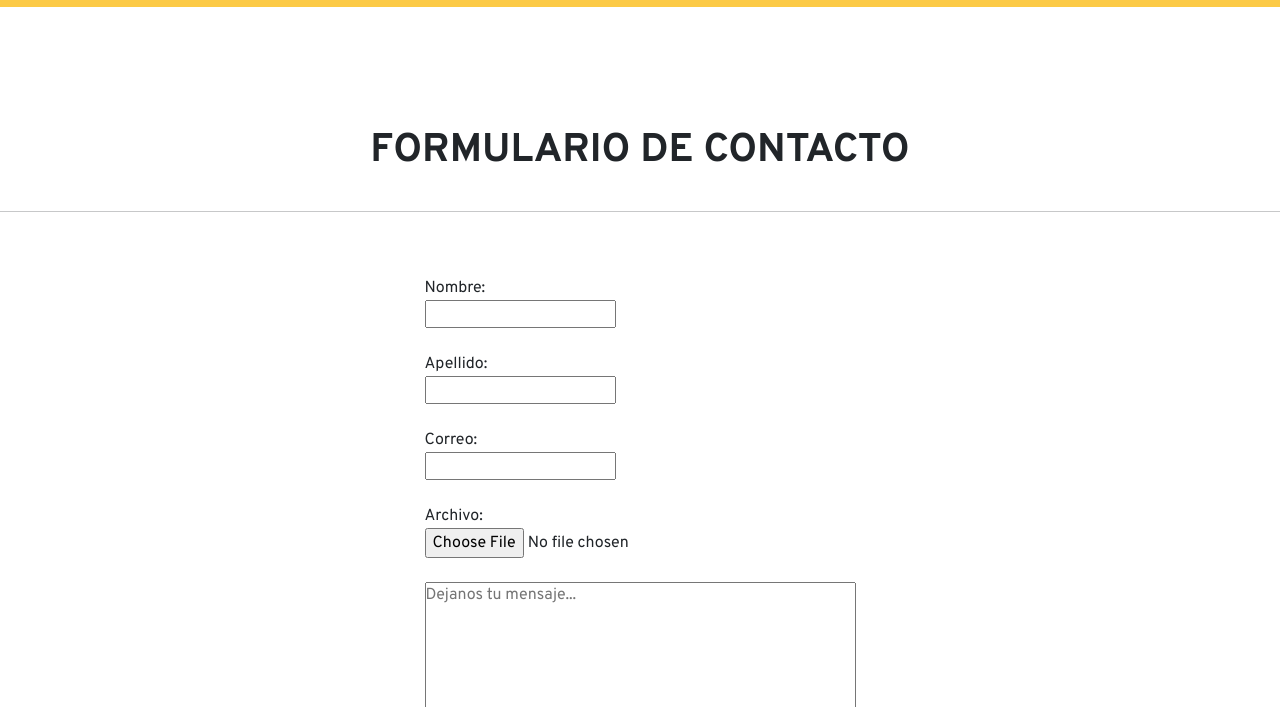
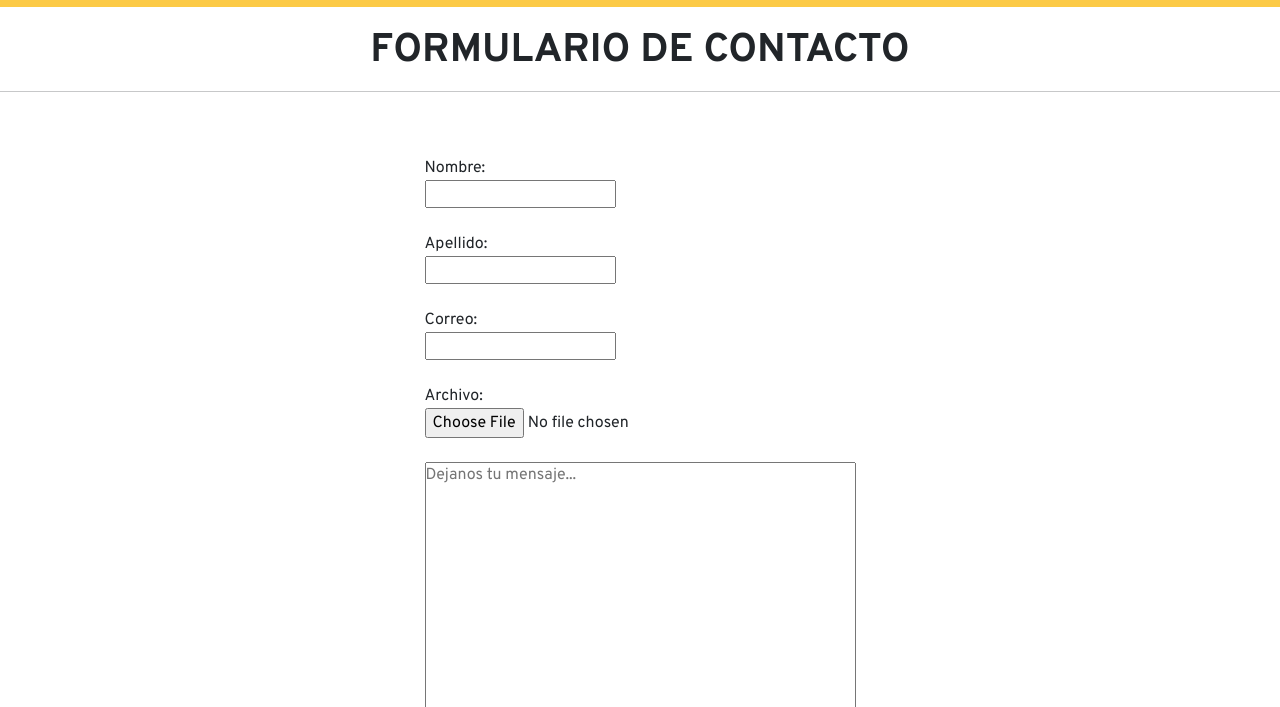
Before and after one commit to JuanFernandez0108/olioli-petstore_juan-fernandez, a plain HTML site: page contactanos.html in a window 1280 px wide. Shown: the part 93-800 px from the top of the page. Drawn offline with nearby package versions, Linux system fonts and the light colour scheme; a web font is replaced by a local one.

Commit message:
modificacion de margin en titulo de contactanos

```diff
--- a/style.css
+++ b/style.css
@@ -169,8 +169,7 @@ h1 {
 
 
 .titulo-contactanos {
-    margin-top: 3em;
-    padding-bottom: 20px;
+    margin-top: 0.5em;
 }
 
 /* Parrafos */
```
